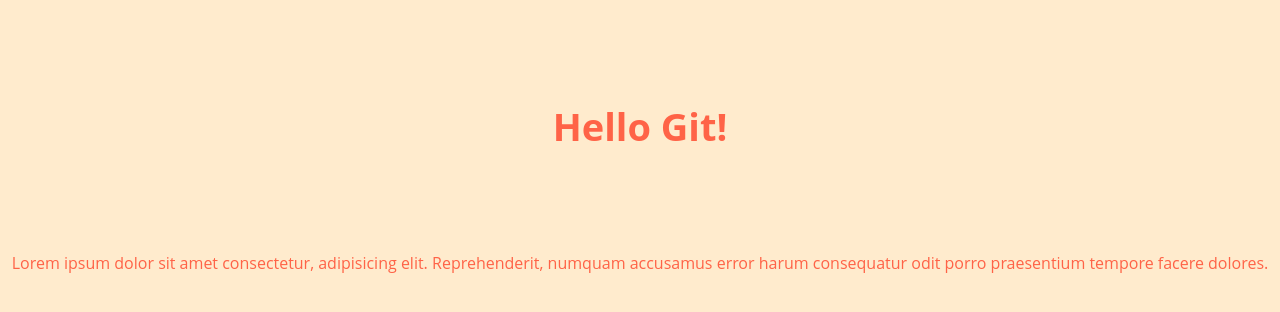
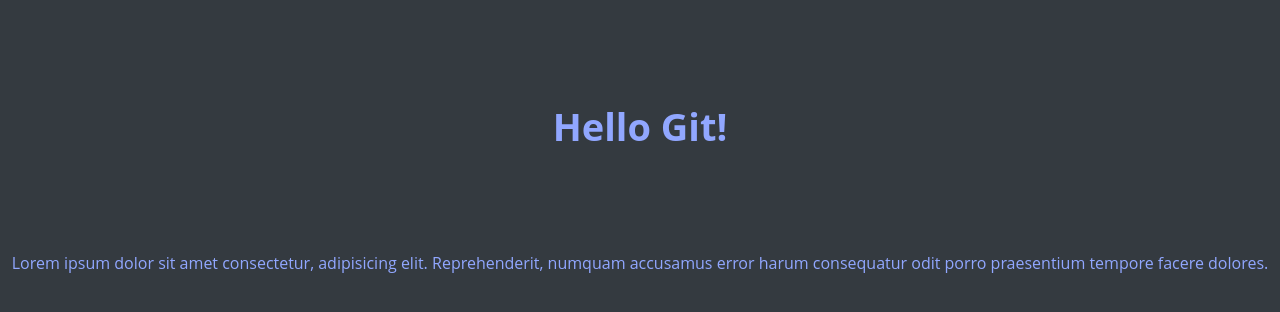
Before and after one commit to ena0berzerk/js-project-1, a plain HTML site: page index.html in a window 1280 px wide. Drawn offline with Linux system fonts and the light colour scheme.

Commit message:
learn js

```diff
--- a/style.css
+++ b/style.css
@@ -5,14 +5,14 @@
 
 body {
   height: 1vh;
-  background-color: blanchedalmond;
+  background-color: #343a40;
 }
 
 h1 {
   font-size: 38px;
   font-family: 'Open Sans', sans-serif;
   text-align: center;
-  color: tomato;
+  color: #91a7ff;
   margin-top: 100px;
   cursor: default;
 }
@@ -21,7 +21,7 @@ p {
   font-size: 16px;
   font-family: 'Open Sans', sans-serif;
   text-align: center;
-  color: tomato;
+  color: #91a7ff;
   margin-top: 100px;
   cursor: default;
 }
```
Also changed, not shown: script.js (+43 -0 lines).
